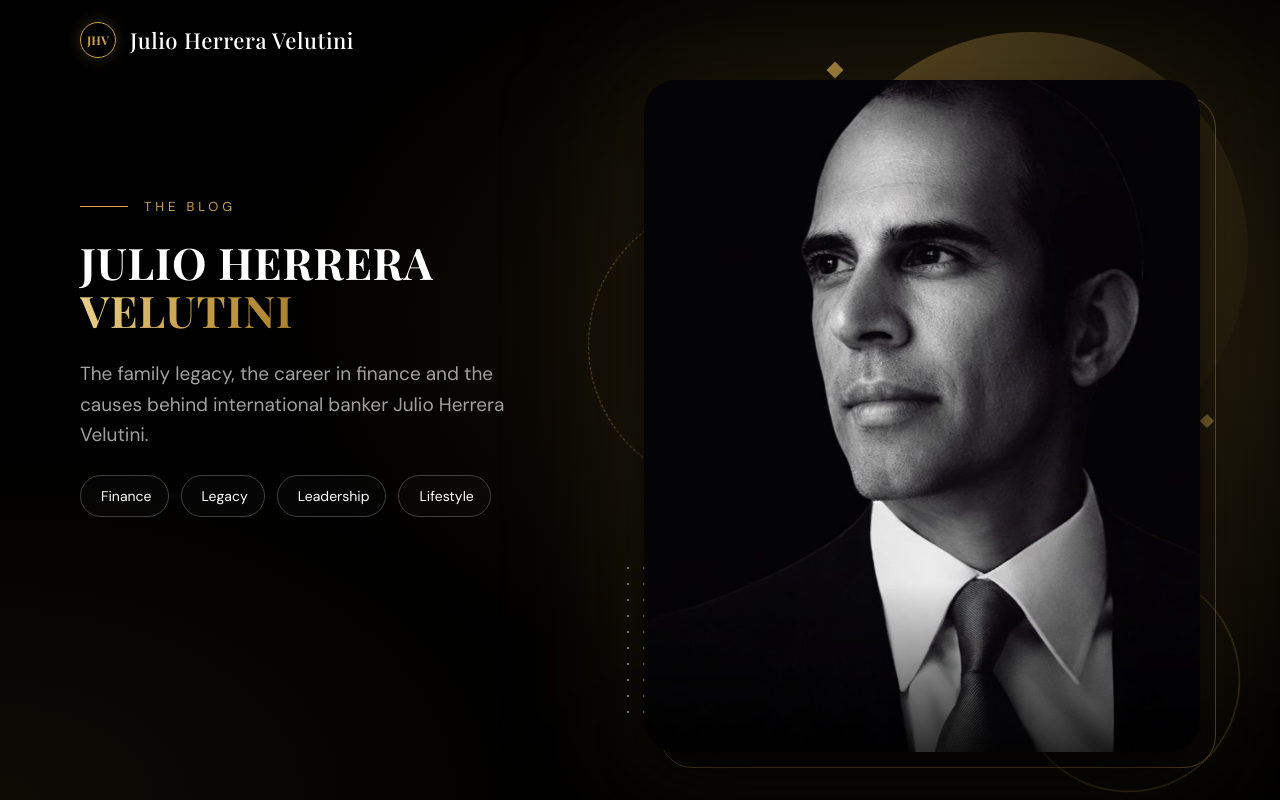
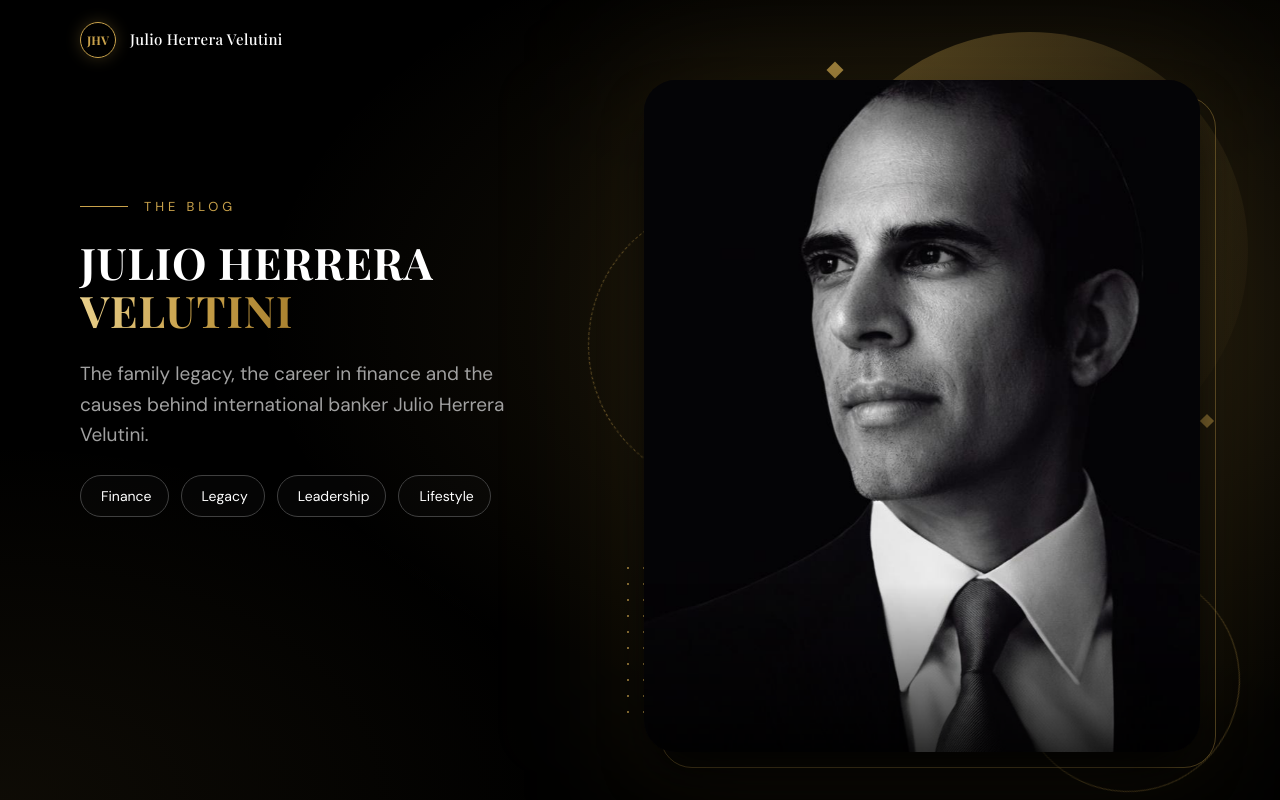
Before and after one commit to maisonatelier52-ux/jhvblog, a Next.js app: page / in a window 1280 px wide. Built offline with nearby package versions, Linux system fonts and the light colour scheme.

Commit message:
reduced font size

```diff
--- a/app/page.jsx
+++ b/app/page.jsx
@@ -20,7 +20,7 @@ export default function Home() {
         <div className="flex h-8 w-8 shrink-0 items-center justify-center rounded-full border border-gold font-display text-[10px] font-bold text-gold shadow-[0_0_16px_rgba(201,162,75,0.25)] sm:h-9 sm:w-9 sm:text-xs">
           JHV
         </div>
-        <Link href="/" className="font-display text-lg tracking-wide sm:text-[22px]">Julio Herrera Velutini</Link>
+        <Link href="/" className="font-display text-lg tracking-wide sm:text-[15px]">Julio Herrera Velutini</Link>
       </header>
 
       {/*
```
